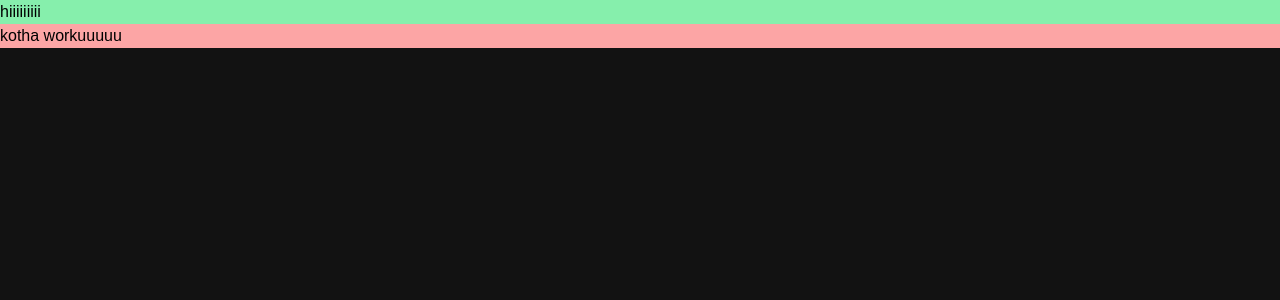
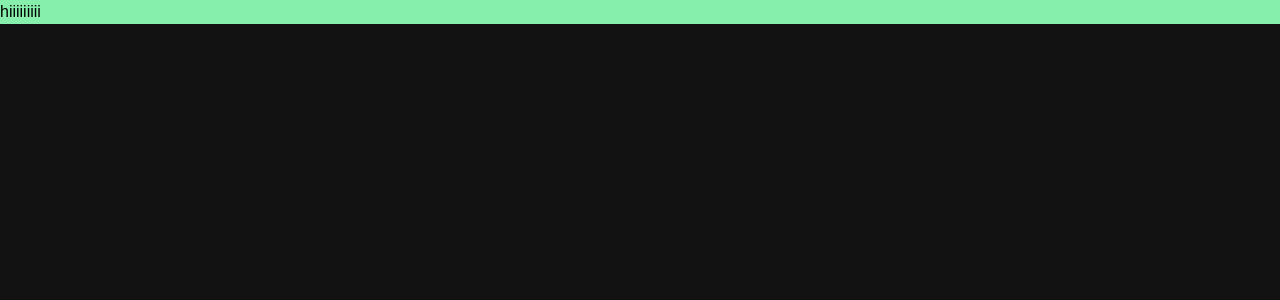
Before and after one commit to Tarunpanduri/Portfolio, an Angular app: page / in a window 1280 px wide. Shown: the top 300 px of the page. Built offline with nearby package versions, Linux system fonts and the light colour scheme.

Commit message:
Initial commit

```diff
--- a/src/app/components/v2home/v2home.component.html
+++ b/src/app/components/v2home/v2home.component.html
@@ -1,8 +1,4 @@
 <div class="h- bg-red-300">
     <p class="bg-green-300">hiiiiiiiii</p>
 
-
-
-
-    <p> kotha workuuuuu</p>
 </div>
```
